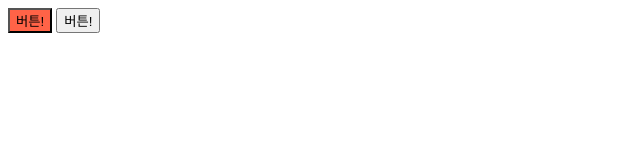
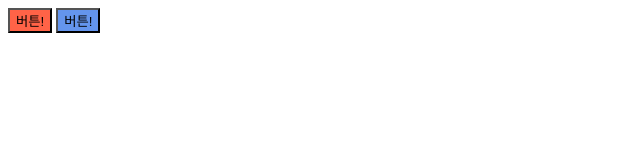
Before and after one commit to Seang-G/GitFlowTest, a plain HTML site: page develop/index.html in a window 1280 px wide. Shown: the whole page, without its empty margins (0-640 px from the left). Drawn offline with Linux system fonts and the light colour scheme.

Commit message:
add button2 style

```diff
--- a/develop/style.css
+++ b/develop/style.css
@@ -1,3 +1,7 @@
 #btn {
     background-color: tomato;
 }
+
+#btn2 {
+    background-color: cornflowerblue;
+}
```
